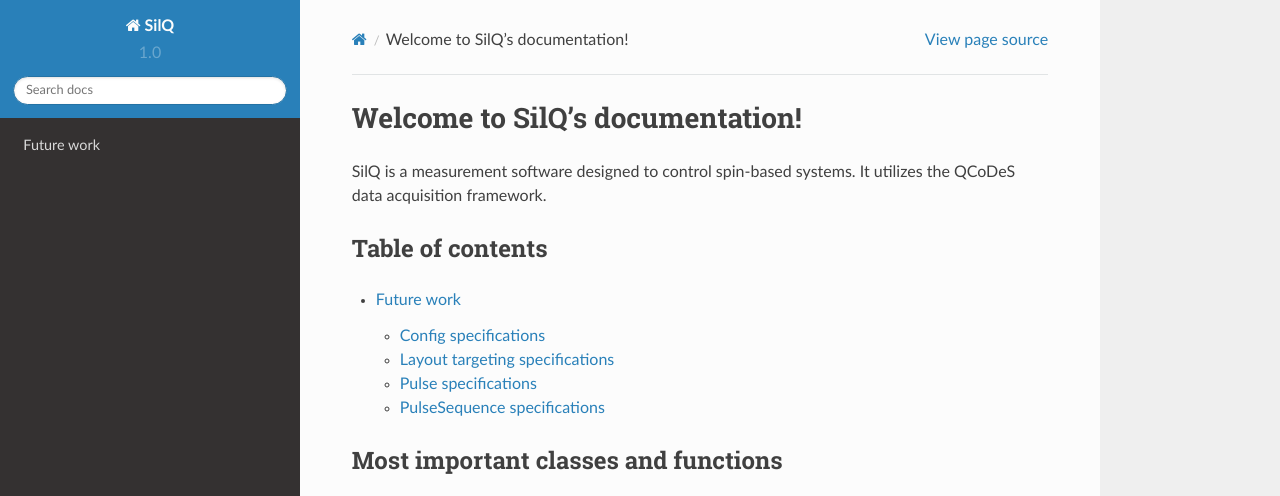
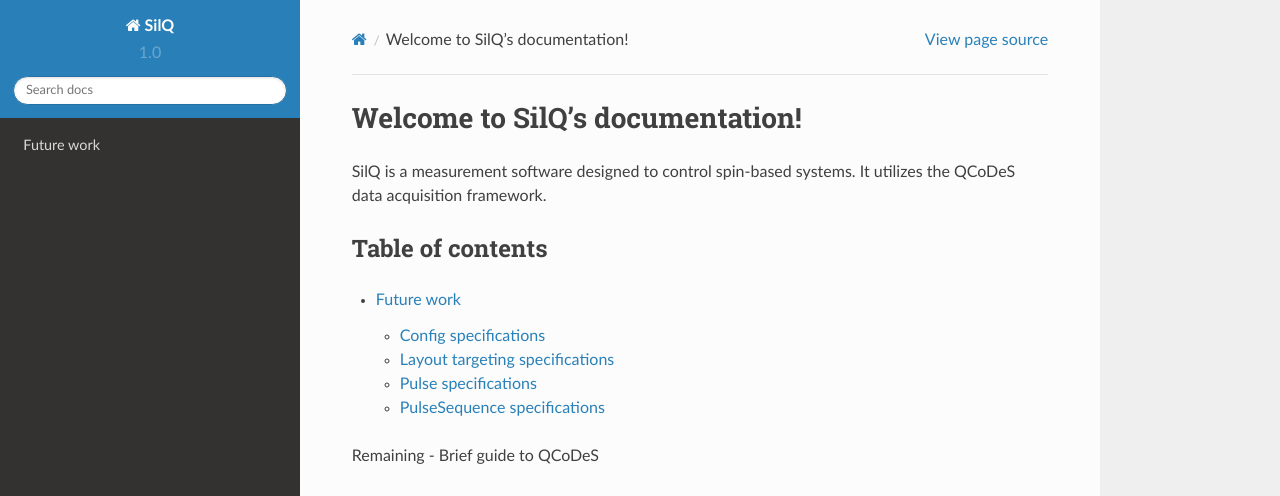
Before and after one commit to nulinspiratie/SilQ, a Sphinx documentation site: the page built from documentation/index.rst, in a window 1280 px wide and 994 px high, cut to the strip 0-496 px from the top of the window. Built offline with Sphinx 7.4.7 and the Read the Docs theme 2.0.0, drawn with Linux system fonts in a browser that asks for light colours; pages that are not in the unit, such as notebooks, are missing from menus.

```diff
--- a/documentation/index.rst
+++ b/documentation/index.rst
@@ -26,8 +26,8 @@
    specifications/index
    docs/FAQ
 
-.. TODO
-.. Guide to QCoDeS
+Remaining
+-  Brief guide to QCoDeS
 
 
 Most important classes and functions
```
